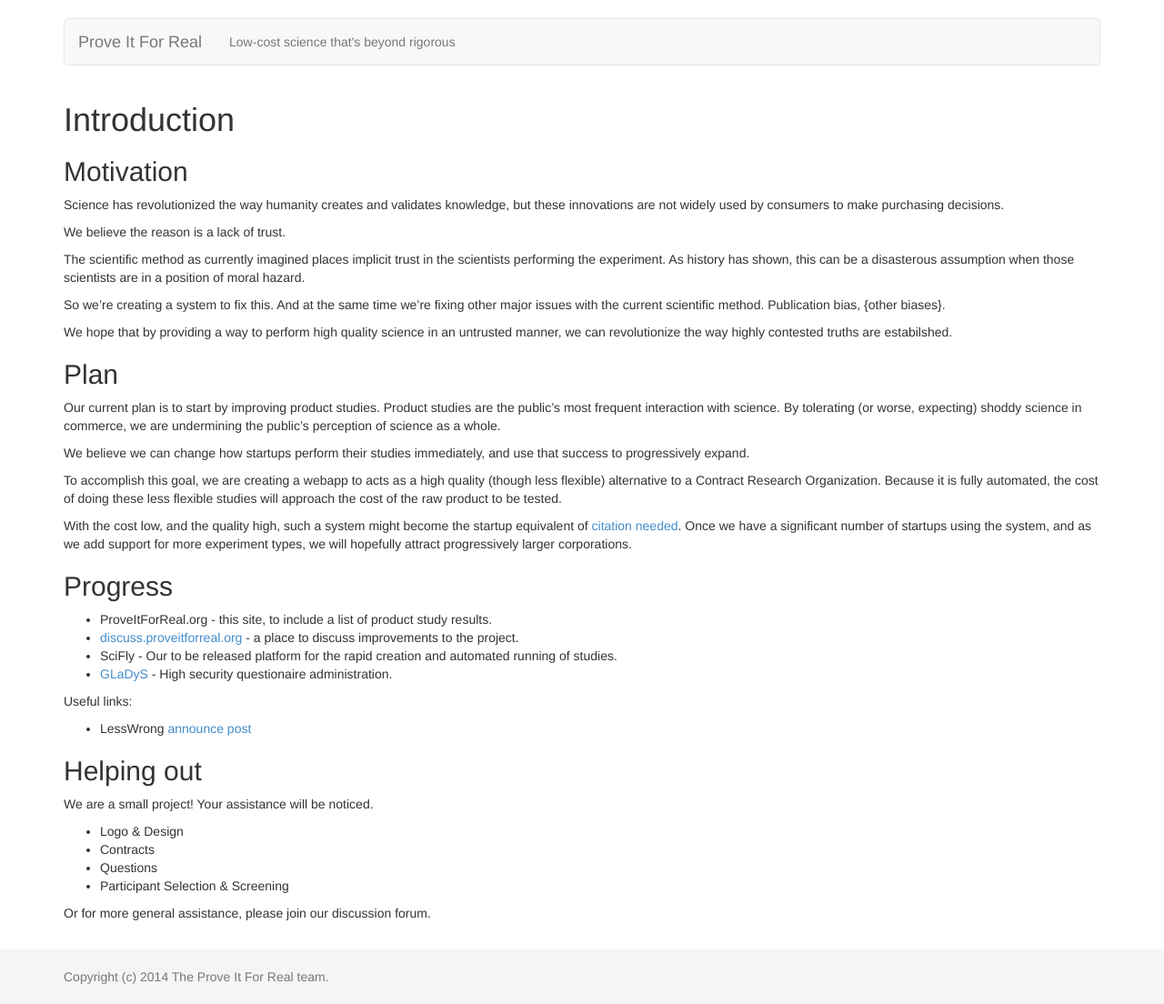
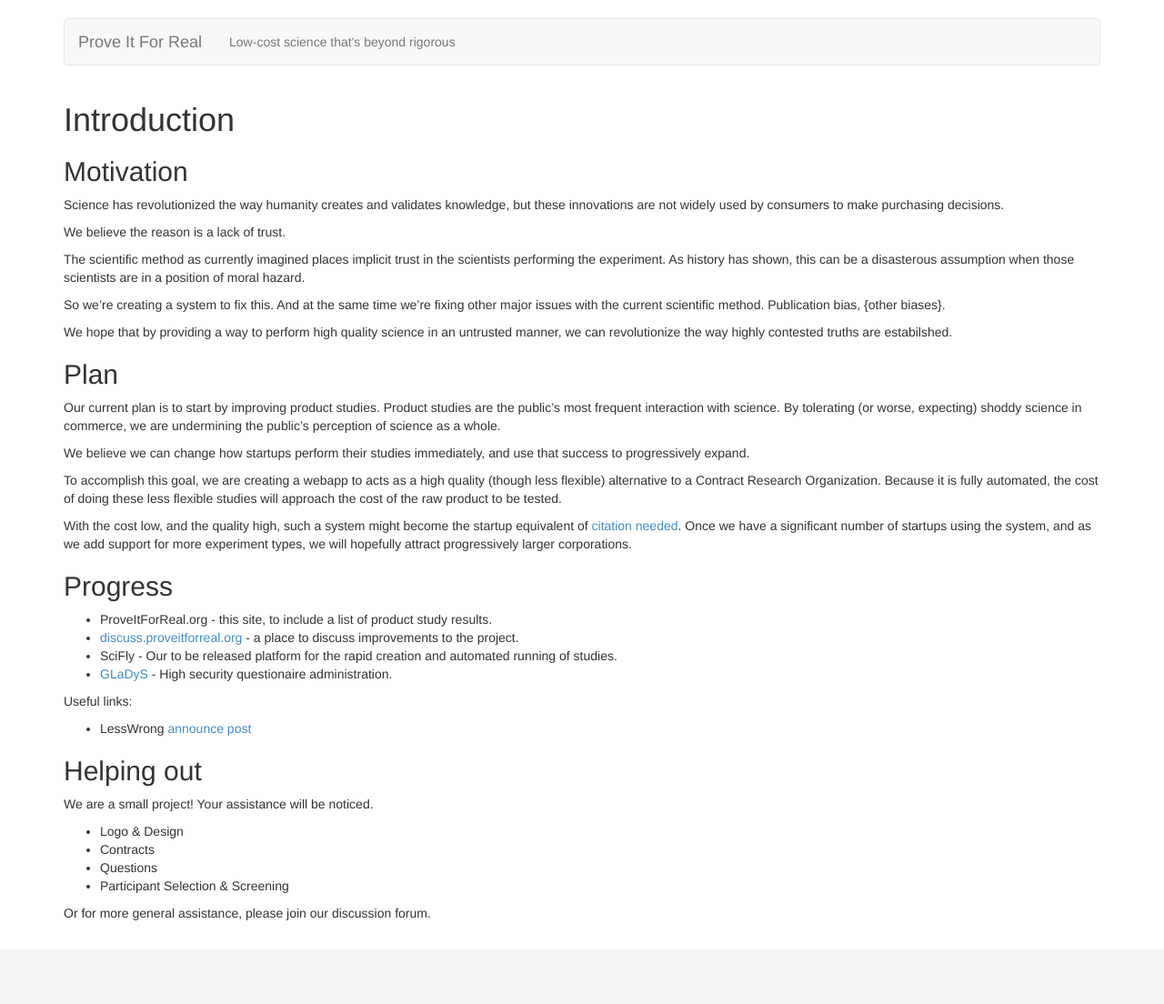
Before and after one commit to ProveItForReal/proveitforreal.github.io, a Jekyll site: the page built from index.md, in a window 1280 px wide. Shown: the whole page at 91% size. Built offline with Jekyll 4.4.1, drawn with Linux system fonts in a browser that asks for light colours; nearby versions of some CDN libraries; library files that are not in the unit come from our copies.

Commit message:
eh, no copyright just yet

```diff
--- a/_includes/footer.html
+++ b/_includes/footer.html
@@ -1,5 +1,5 @@
 <div class="footer">
   <div class="container">
-    <p class="text-muted">Copyright (c) 2014 The Prove It For Real team.</p>
+    <p class="text-muted"></p>
   </div>
 </div>
```
